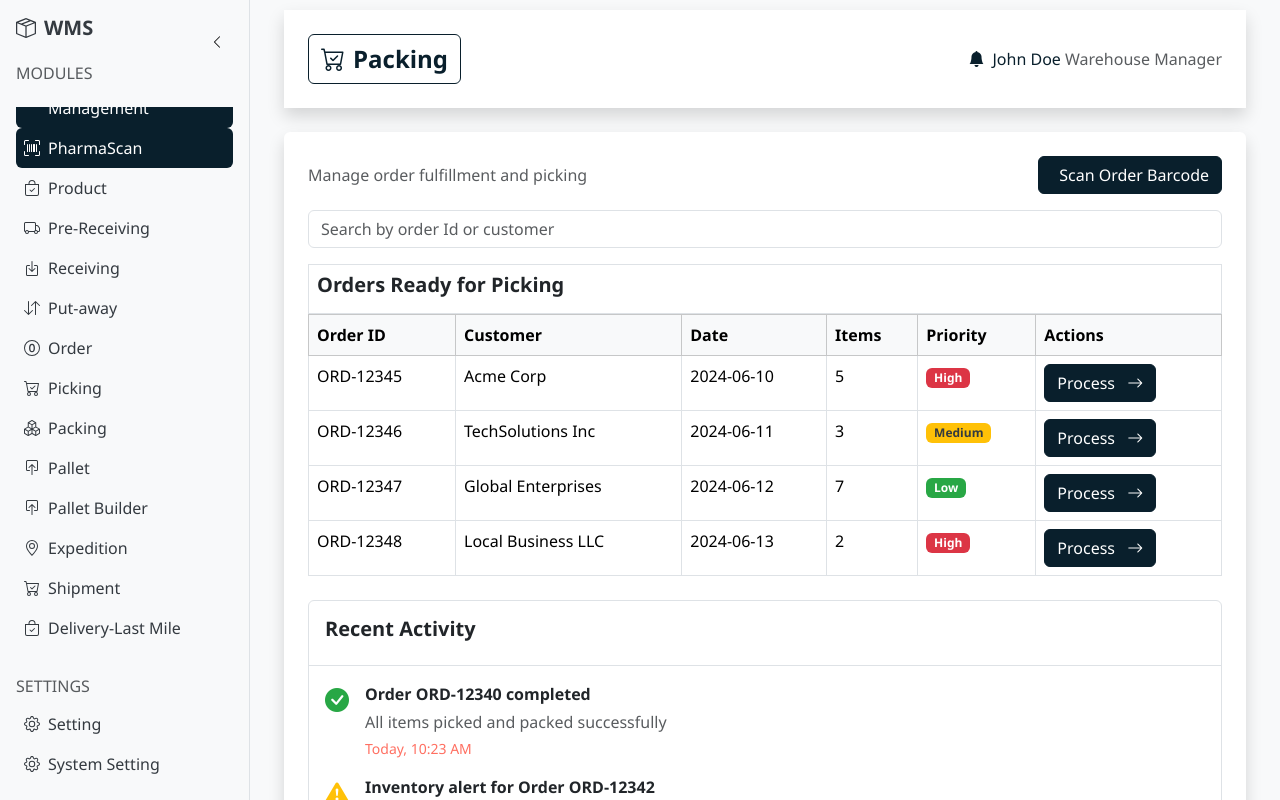
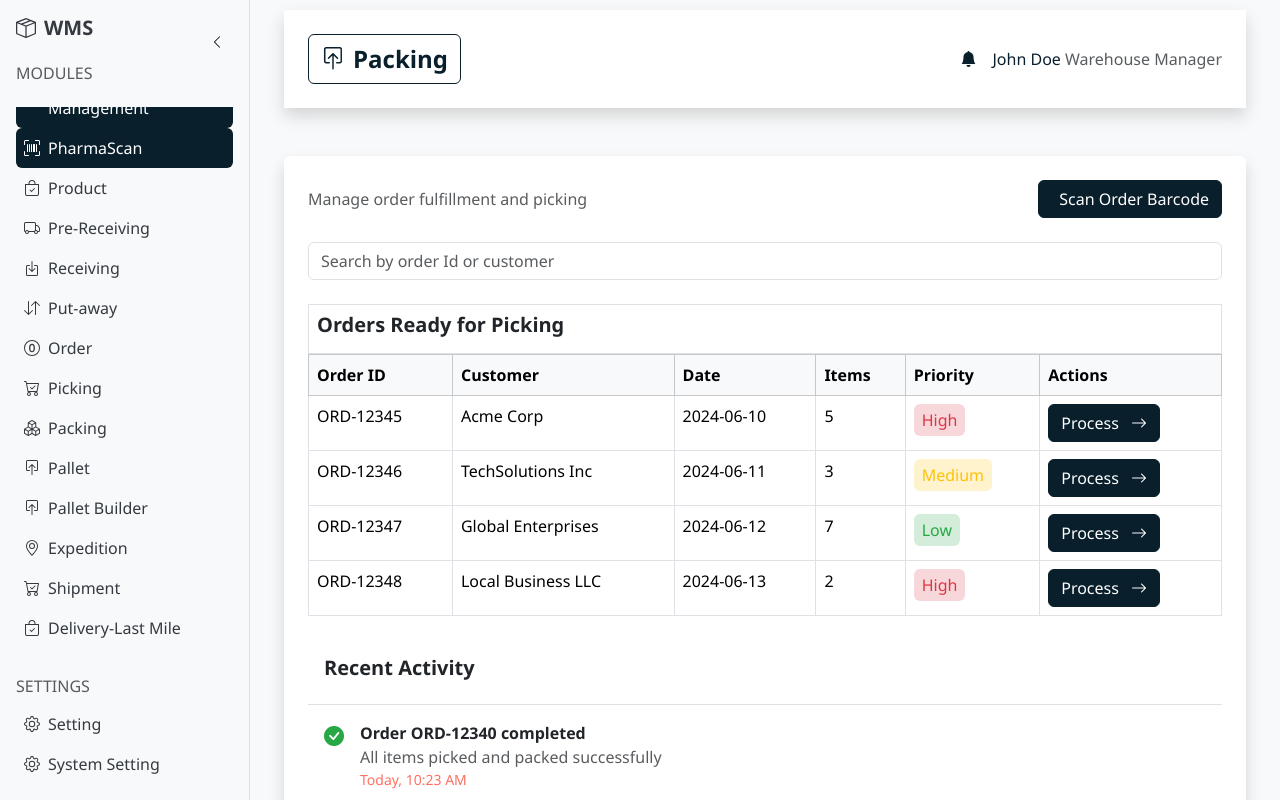
Before and after one commit to Gautam0104/ezerp, a React (Create React App) app: page /#/wms/packingdashboard in a window 1280 px wide. Built offline with nearby package versions, Linux system fonts and the light colour scheme.

Commit message:
packing page fixed

```diff
--- a/package.json
+++ b/package.json
@@ -18,7 +18,7 @@
     "react-dom": "^19.1.0",
     "react-icons": "^5.5.0",
     "react-router-dom": "^7.6.1",
-    "react-scripts": "5.0.1",
+    "react-scripts": "^5.0.1",
     "sass": "^1.89.0",
     "sweetalert2": "^11.22.0",
     "web-vitals": "^2.1.4"
--- a/src/layouts/home/Hero.jsx
+++ b/src/layouts/home/Hero.jsx
@@ -1,6 +1,6 @@
 import React, { useState, useEffect } from "react";
 import { Link } from "react-router-dom";
-import "../../styles/hero.css";
+import "../../styles/Hero.css";
 import Image01 from "../../assets/images/hero/hero-background-351314-1.avif"; // Replace with actual image path
 
 const Hero = () => {
--- a/src/layouts/pharmascan/PackingDashboard.jsx
+++ b/src/layouts/pharmascan/PackingDashboard.jsx
@@ -3,39 +3,45 @@ import { Link } from 'react-router-dom';
 
 const PackingDashboard = () => {
   return (
-    <div className="flex-grow px-4">
+    <div className="flex-grow px-4 ">
+      {/* Header */}
       <div className="d-flex justify-content-between align-items-center shadow p-4 bg-white text-primary mb-4">
         <div>
-          <Link to="shipment.html" className="btn btn-outline-primary fw-semibold fs-4">
-            <i className="bi bi-cart-check me-2"></i>Packing
+          <Link
+            to="shipment.html"
+            className="btn btn-outline-primary fs-4 fw-semibold"
+          >
+            <i className="bi bi-box-arrow-in-up me-2"></i>Packing
           </Link>
         </div>
         <div className="d-flex align-items-center gap-2">
-          <i className="bi bi-bell-fill"></i>
+          <i className="bi bi-bell-fill me-2"></i>
           <span>
             John Doe <span className="text-muted">Warehouse Manager</span>
           </span>
         </div>
       </div>
 
-      <div className="bg-white p-4 rounded shadow mb-4">
-        <div className="d-flex justify-content-between align-items-center mb-3">
-          <p className="text-muted mb-0">Manage order fulfillment and picking</p>
+      <div className="bg-white p-4 rounded shadow my-5">
+        <div className="d-flex justify-content-between align-items-center mb-4">
+          <p className="text-muted mb-0">
+            Manage order fulfillment and picking
+          </p>
           <button className="btn btn-primary d-flex align-items-center">
-            <i className="bi bi-barcode me-2"></i>Scan Order Barcode
+            <i className="bi bi-barcode me-2"></i> Scan Order Barcode
           </button>
         </div>
 
-        <div className="mb-3">
+        <div className="mb-4">
           <input
             type="text"
+            className="form-control"
             placeholder="Search by order Id or customer"
-            className="form-control"
           />
         </div>
 
-        <div className="mb-4">
-          <div className="border p-2">
+        <div className="bg-white rounded mb-4">
+          <div className="p-2 border">
             <h2 className="h5 fw-semibold">Orders Ready for Picking</h2>
           </div>
 
@@ -53,45 +59,49 @@ const PackingDashboard = () => {
             <tbody>
               {[
                 {
-                  id: 'ORD-12345',
-                  customer: 'Acme Corp',
-                  date: '2024-06-10',
+                  id: "ORD-12345",
+                  customer: "Acme Corp",
+                  date: "2024-06-10",
                   items: 5,
-                  priority: 'High',
-                  priorityClass: 'bg-danger text-white',
+                  priority: "High",
+                  color: "danger"
                 },
                 {
-                  id: 'ORD-12346',
-                  customer: 'TechSolutions Inc',
-                  date: '2024-06-11',
+                  id: "ORD-12346",
+                  customer: "TechSolutions Inc",
+                  date: "2024-06-11",
                   items: 3,
-                  priority: 'Medium',
-                  priorityClass: 'bg-warning text-dark',
+                  priority: "Medium",
+                  color: "warning"
                 },
                 {
-                  id: 'ORD-12347',
-                  customer: 'Global Enterprises',
-                  date: '2024-06-12',
+                  id: "ORD-12347",
+                  customer: "Global Enterprises",
+                  date: "2024-06-12",
                   items: 7,
-                  priority: 'Low',
-                  priorityClass: 'bg-success text-white',
+                  priority: "Low",
+                  color: "success"
                 },
                 {
-                  id: 'ORD-12348',
-                  customer: 'Local Business LLC',
-                  date: '2024-06-13',
+                  id: "ORD-12348",
+                  customer: "Local Business LLC",
+                  date: "2024-06-13",
                   items: 2,
-                  priority: 'High',
-                  priorityClass: 'bg-danger text-white',
-                },
-              ].map((order) => (
-                <tr key={order.id}>
+                  priority: "High",
+                  color: "danger"
+                }
+              ].map((order, idx) => (
+                <tr key={idx}>
                   <td>{order.id}</td>
                   <td>{order.customer}</td>
                   <td>{order.date}</td>
                   <td>{order.items}</td>
                   <td>
-                    <span className={`badge ${order.priorityClass}`}>{order.priority}</span>
+                    <span
+                      className={`bg-${order.color}-subtle text-${order.color} px-2 py-1 rounded d-inline-block`}
+                    >
+                      {order.priority}
+                    </span>
                   </td>
                   <td>
                     <button className="btn btn-primary">
@@ -104,32 +114,40 @@ const PackingDashboard = () => {
           </table>
         </div>
 
-        <div className="bg-white border rounded">
-          <div className="border-bottom p-3">
+        <div className="bg-white rounded">
+          <div className="p-3 border-bottom">
             <h2 className="h5 fw-semibold">Recent Activity</h2>
           </div>
           <div className="p-3">
             <div className="d-flex align-items-start mb-3">
-              <i className="bi bi-check-circle-fill text-success fs-4 me-3"></i>
+              <i className="bi bi-check-circle-fill text-success fs-5 me-3"></i>
               <div>
-                <p className="fw-semibold mb-1">Order ORD-12340 completed</p>
-                <p className="text-muted mb-1">All items picked and packed successfully</p>
+                <p className="fw-semibold mb-0">Order ORD-12340 completed</p>
+                <p className="text-muted mb-0">
+                  All items picked and packed successfully
+                </p>
                 <p className="text-secondary small mb-0">Today, 10:23 AM</p>
               </div>
             </div>
             <div className="d-flex align-items-start mb-3">
-              <i className="bi bi-exclamation-triangle-fill text-warning fs-4 me-3"></i>
+              <i className="bi bi-exclamation-triangle-fill text-warning fs-5 me-3"></i>
               <div>
-                <p className="fw-semibold mb-1">Inventory alert for Order ORD-12342</p>
-                <p className="text-muted mb-1">Item SKU-789 has insufficient stock</p>
+                <p className="fw-semibold mb-0">
+                  Inventory alert for Order ORD-12342
+                </p>
+                <p className="text-muted mb-0">
+                  Item SKU-789 has insufficient stock
+                </p>
                 <p className="text-secondary small mb-0">Today, 9:45 AM</p>
               </div>
             </div>
             <div className="d-flex align-items-start">
-              <i className="bi bi-check-circle-fill text-success fs-4 me-3"></i>
+              <i className="bi bi-check-circle-fill text-success fs-5 me-3"></i>
               <div>
-                <p className="fw-semibold mb-1">Order ORD-12339 completed</p>
-                <p className="text-muted mb-1">All items picked and packed successfully</p>
+                <p className="fw-semibold mb-0">Order ORD-12339 completed</p>
+                <p className="text-muted mb-0">
+                  All items picked and packed successfully
+                </p>
                 <p className="text-secondary small mb-0">Yesterday, 4:12 PM</p>
               </div>
             </div>
```
Also changed, not shown: 1 other file (tests, documents, lock files or other folders).
